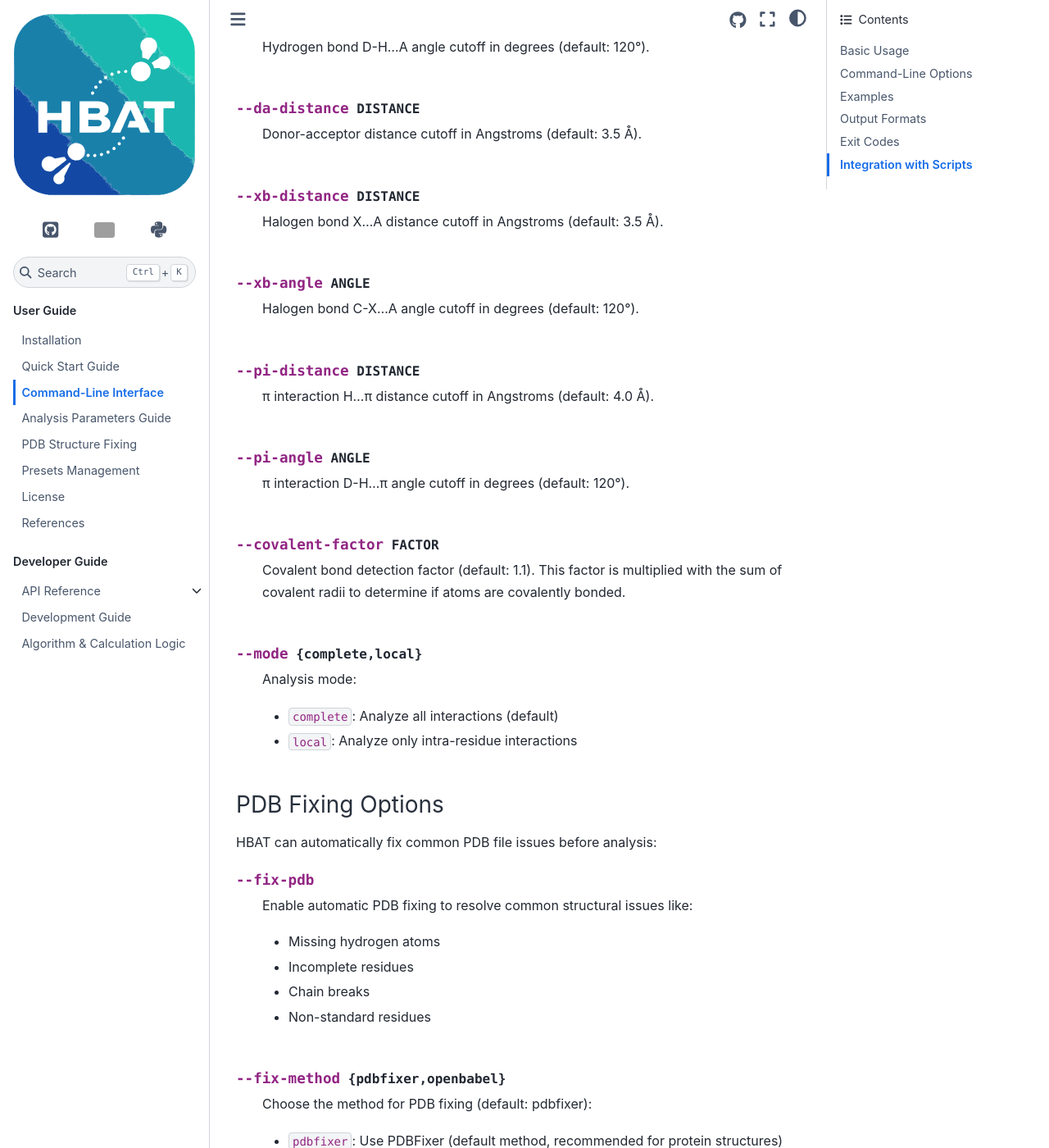
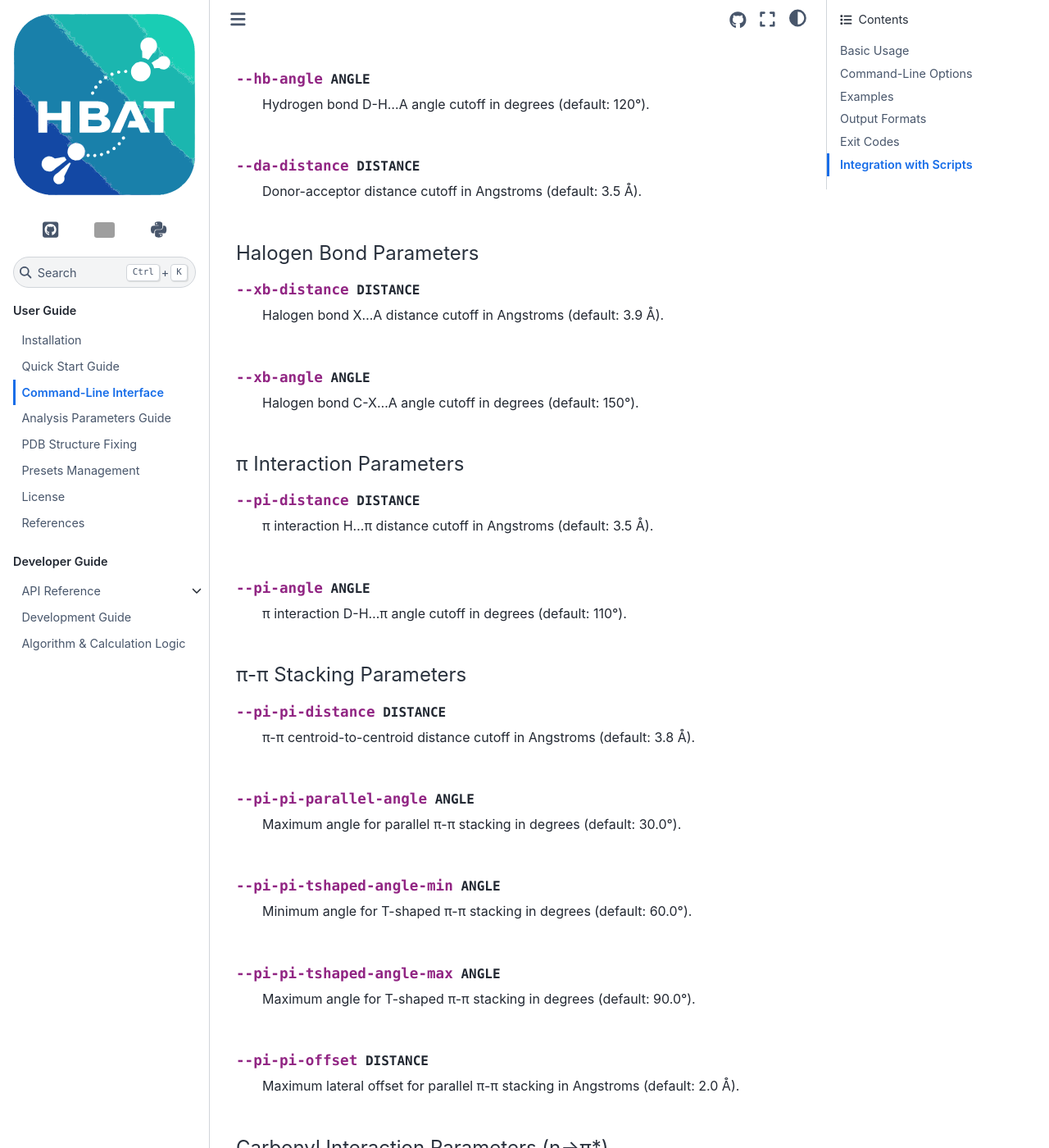
Before and after one commit to abhishektiwari/hbat, a Sphinx documentation site: the page built from docs/source/cli.rst, in a window 1280 px wide and 1400 px high, scrolled down 1977 px. Shown: the whole window at 82% size. Built offline with Sphinx 7.4.7 and the Sphinx Book theme 1.1.4, drawn with Linux system fonts in a browser that asks for light colours; the version number could not be read and is left out; some of the changed text lies outside the part shown; grey boxes are pictures that could not be loaded.

Commit message:
Update CLI options

```diff
--- a/docs/source/cli.rst
+++ b/docs/source/cli.rst
@@ -71,6 +71,9 @@
 
 These options allow fine-tuning of the interaction detection criteria:
 
+Hydrogen Bond Parameters
+^^^^^^^^^^^^^^^^^^^^^^^^^
+
 .. option:: --hb-distance DISTANCE
 
    Hydrogen bond H...A distance cutoff in Angstroms (default: 2.5 Å).
@@ -83,25 +86,91 @@
 
    Donor-acceptor distance cutoff in Angstroms (default: 3.5 Å).
 
+Halogen Bond Parameters
+^^^^^^^^^^^^^^^^^^^^^^^^
+
 .. option:: --xb-distance DISTANCE
 
-   Halogen bond X...A distance cutoff in Angstroms (default: 3.5 Å).
+   Halogen bond X...A distance cutoff in Angstroms (default: 3.9 Å).
 
 .. option:: --xb-angle ANGLE
 
-   Halogen bond C-X...A angle cutoff in degrees (default: 120°).
+   Halogen bond C-X...A angle cutoff in degrees (default: 150°).
+
+π Interaction Parameters
+^^^^^^^^^^^^^^^^^^^^^^^^^
 
 .. option:: --pi-distance DISTANCE
 
-   π interaction H...π distance cutoff in Angstroms (default: 4.0 Å).
+   π interaction H...π distance cutoff in Angstroms (default: 3.5 Å).
 
 .. option:: --pi-angle ANGLE
 
-   π interaction D-H...π angle cutoff in degrees (default: 120°).
+   π interaction D-H...π angle cutoff in degrees (default: 110°).
+
+π-π Stacking Parameters
+^^^^^^^^^^^^^^^^^^^^^^^^
+
+.. option:: --pi-pi-distance DISTANCE
+
+   π-π centroid-to-centroid distance cutoff in Angstroms (default: 3.8 Å).
+
+.. option:: --pi-pi-parallel-angle ANGLE
+
+   Maximum angle for parallel π-π stacking in degrees (default: 30.0°).
+
+.. option:: --pi-pi-tshaped-angle-min ANGLE
+
+   Minimum angle for T-shaped π-π stacking in degrees (default: 60.0°).
+
+.. option:: --pi-pi-tshaped-angle-max ANGLE
+
+   Maximum angle for T-shaped π-π stacking in degrees (default: 90.0°).
+
+.. option:: --pi-pi-offset DISTANCE
+
+   Maximum lateral offset for parallel π-π stacking in Angstroms (default: 2.0 Å).
+
+Carbonyl Interaction Parameters (n→π*)
+^^^^^^^^^^^^^^^^^^^^^^^^^^^^^^^^^^^^^^^
+
+.. option:: --carbonyl-distance DISTANCE
+
+   Carbonyl O···C distance cutoff in Angstroms (default: 3.2 Å).
+
+.. option:: --carbonyl-angle-min ANGLE
+
+   Minimum O···C=O angle for carbonyl interactions in degrees (default: 95.0°).
+
+.. option:: --carbonyl-angle-max ANGLE
+
+   Maximum O···C=O angle for carbonyl interactions in degrees (default: 125.0°).
+
+n→π* Interaction Parameters
+^^^^^^^^^^^^^^^^^^^^^^^^^^^^
+
+.. option:: --n-pi-distance DISTANCE
+
+   Lone pair to π center distance cutoff in Angstroms (default: 3.6 Å).
+
+.. option:: --n-pi-sulfur-distance DISTANCE
+
+   Sulfur-specific distance cutoff in Angstroms (default: 4.0 Å).
+
+.. option:: --n-pi-angle-min ANGLE
+
+   Minimum angle to π plane in degrees (default: 0.0°).
+
+.. option:: --n-pi-angle-max ANGLE
+
+   Maximum angle to π plane in degrees (default: 45.0°).
+
+General Parameters
+^^^^^^^^^^^^^^^^^^
 
 .. option:: --covalent-factor FACTOR
 
-   Covalent bond detection factor (default: 1.1). This factor is multiplied
+   Covalent bond detection factor (default: 0.85). This factor is multiplied
    with the sum of covalent radii to determine if atoms are covalently bonded.
 
 .. option:: --mode {complete,local}
@@ -200,6 +269,18 @@
 .. option:: --no-pi-interactions
 
    Skip π interaction analysis.
+
+.. option:: --no-pi-pi-stacking
+
+   Skip π-π stacking analysis.
+
+.. option:: --no-carbonyl-interactions
+
+   Skip carbonyl n→π* interaction analysis.
+
+.. option:: --no-n-pi-interactions
+
+   Skip n→π* interaction analysis.
 
 Examples
 --------
```
Also changed, not shown: README.md (+49 -7 lines).
